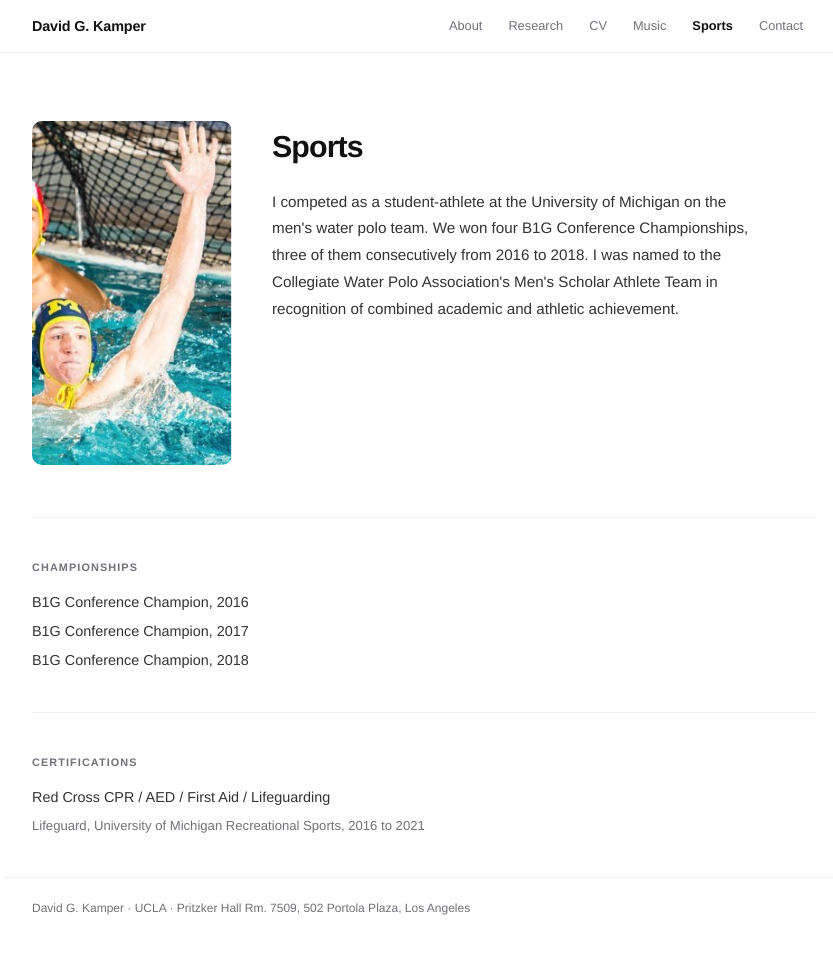
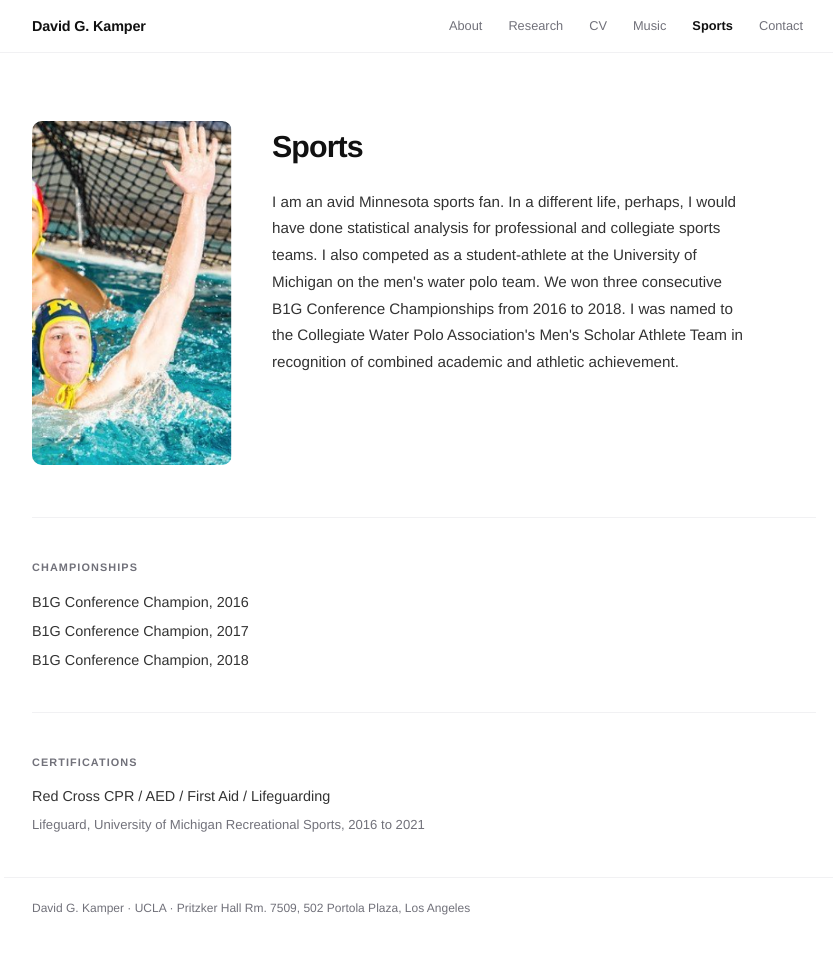
Before and after one commit to dgkamper/dgkamper.github.io, a Jekyll site: the page built from sports.html, in a window 1280 px wide and 954 px high. Shown: the whole window, without its empty margins (216-1049 px from the left). Built offline with Jekyll 4.4.1, drawn with Linux system fonts in a browser that asks for light colours.

Commit message:
Revise sports section with new personal insights
Updated personal description to include Minnesota sports fandom and statistical analysis aspirations.

```diff
--- a/sports.html
+++ b/sports.html
@@ -10,7 +10,7 @@ page_title: Sports
   </div>
   <div>
     <h1 style="font-size:1.9rem;font-weight:700;color:var(--ink);letter-spacing:-0.03em;margin-bottom:16px;">Sports</h1>
-    <p style="font-size:0.95rem;line-height:1.76;color:var(--ink-soft);max-width:480px;">I competed as a student-athlete at the University of Michigan on the men's water polo team. We won four B1G Conference Championships, three of them consecutively from 2016 to 2018. I was named to the Collegiate Water Polo Association's Men's Scholar Athlete Team in recognition of combined academic and athletic achievement.</p>
+    <p style="font-size:0.95rem;line-height:1.76;color:var(--ink-soft);max-width:480px;">I am an avid Minnesota sports fan. In a different life, perhaps, I would have done statistical analysis for professional and collegiate sports teams. I also competed as a student-athlete at the University of Michigan on the men's water polo team. We won three consecutive B1G Conference Championships from 2016 to 2018. I was named to the Collegiate Water Polo Association's Men's Scholar Athlete Team in recognition of combined academic and athletic achievement.</p>
   </div>
 </section>
 
```
